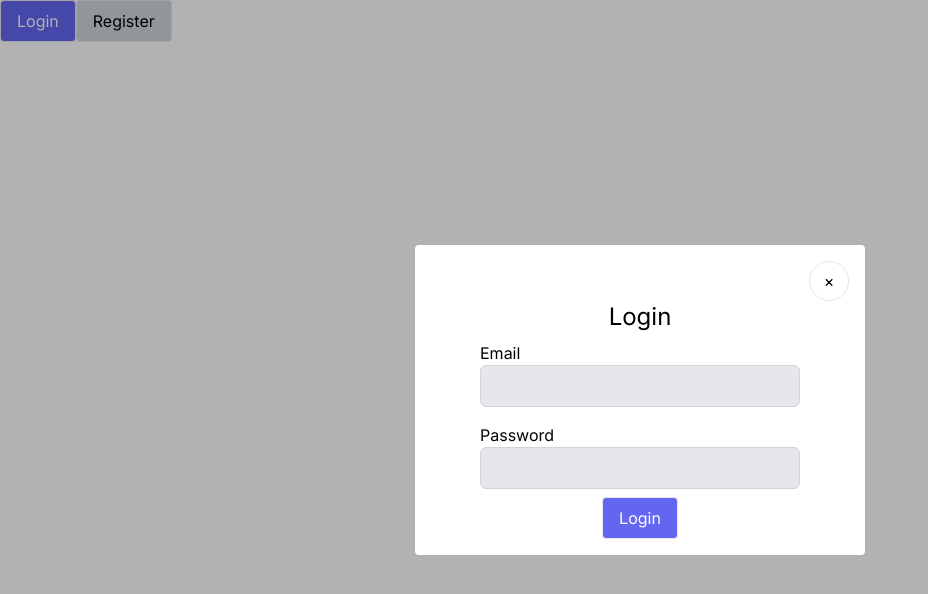
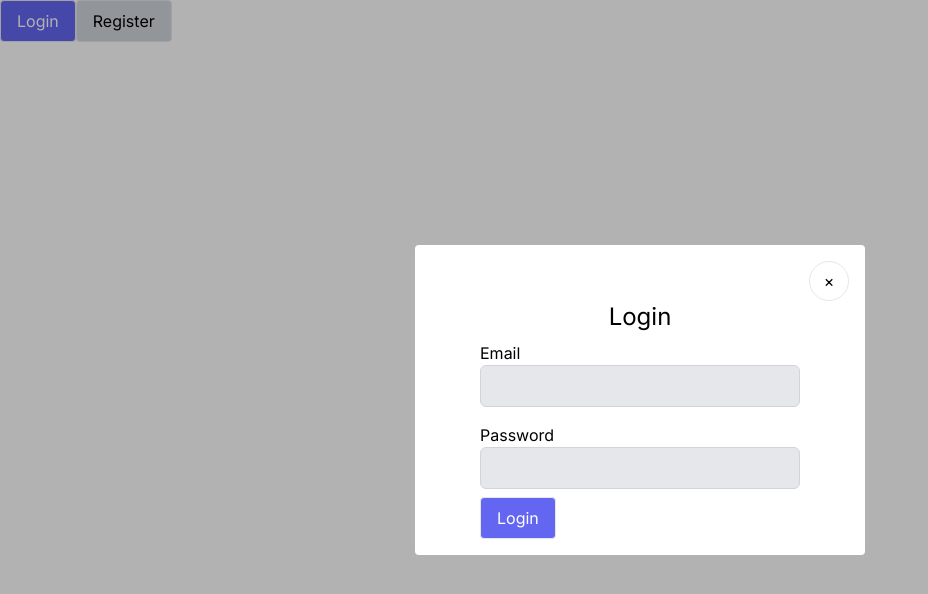
Before and after one commit to alex-js-ltd/server-components, a Next.js app: page / in a window 1280 px wide. Both pictures are taken after a click on the button "Login". Shown: the top 594 px of the page, without its empty margins (0-928 px from the left). Built offline with nearby package versions, Linux system fonts and the light colour scheme.

Commit message:
update the form styles

```diff
--- a/app/page.tsx
+++ b/app/page.tsx
@@ -50,7 +50,10 @@ const LoginForm = ({ submitButton }: { submitButton: ReactElement }) => {
   }
 
   return (
-    <form onSubmit={handleSubmit} className="flex flex-col items-center w-full">
+    <form
+      onSubmit={handleSubmit}
+      className="flex flex-col items-stretch w-full max-w-xs"
+    >
       <FormGroup>
         <label htmlFor="email">Email</label>
         <Input id="email" />
--- a/comps/form-elements.tsx
+++ b/comps/form-elements.tsx
@@ -1,7 +1,7 @@
 import { clsx } from 'clsx'
 
 const FormGroup = (props: JSX.IntrinsicElements['input']) => {
-  return <div {...props} className="flex flex-col max-w-xs w-full my-2" />
+  return <div {...props} className="flex flex-col w-full my-2" />
 }
 
 const Input = (props: JSX.IntrinsicElements['input']) => {
```
